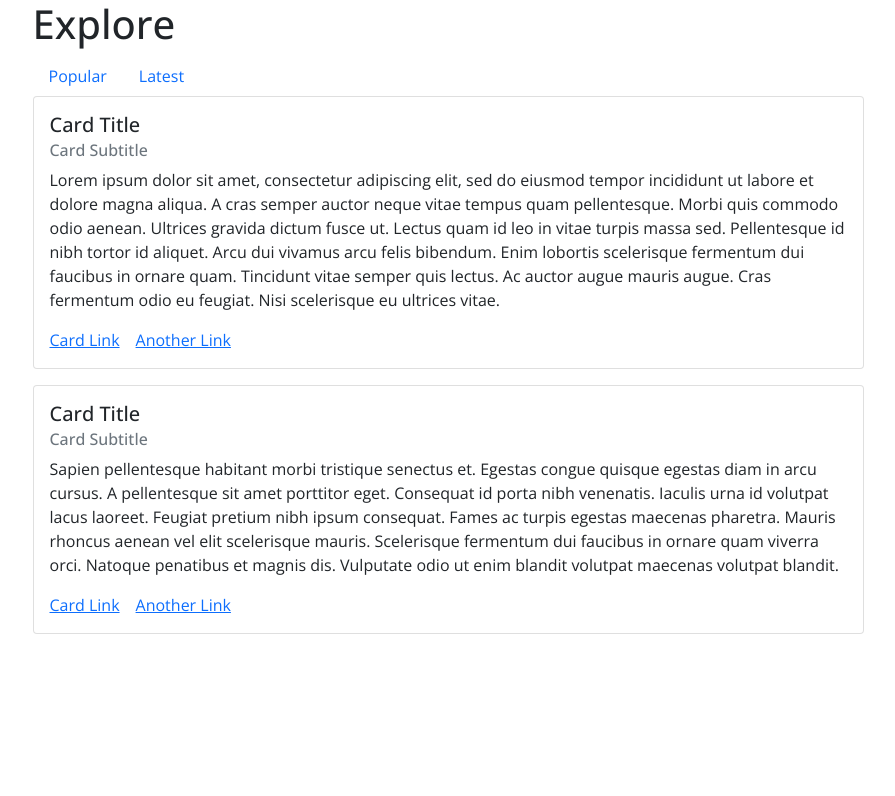
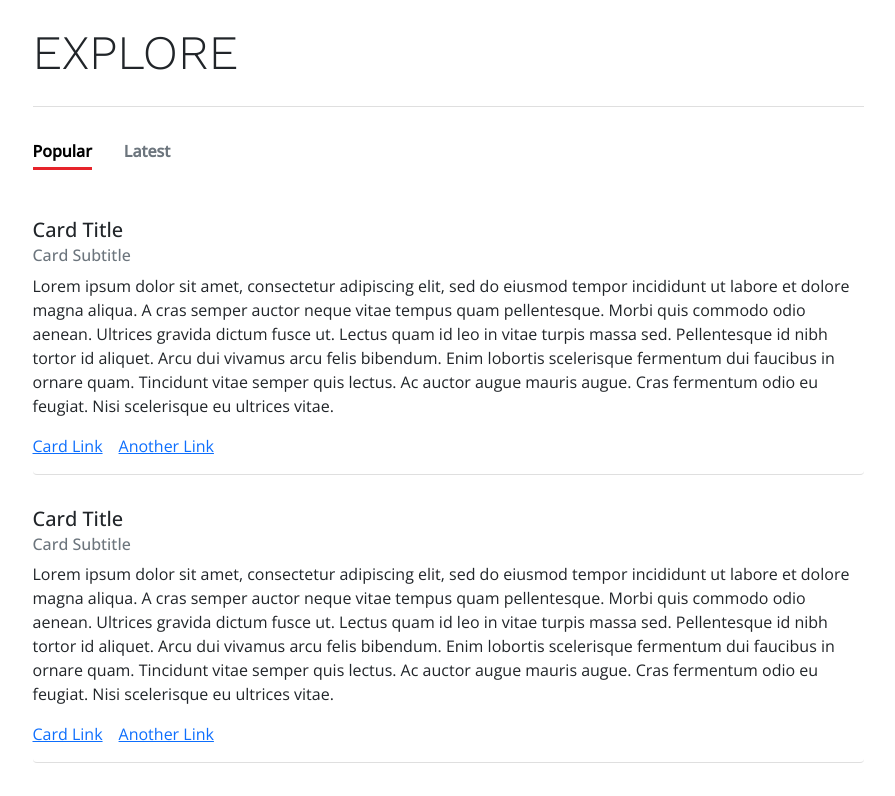
Before and after one commit to zenje/news-feed, a React (Create React App) app: page / in a window 1280 px wide. Shown: the top 796 px of the page, without its empty margins (192-1087 px from the left). Built offline with nearby package versions, Linux system fonts and the light colour scheme.

Commit message:
Organized layout into distinct components, applied styling

```diff
--- /dev/null
+++ b/src/components/App.css
@@ -0,0 +1,21 @@
+.header {
+  padding: 1.5rem 0;
+  border-bottom: 1px solid rgba(0, 0, 0, 0.125);
+}
+
+.header > h1 {
+  margin: 0;
+  text-transform: uppercase;
+  font-size: 2rem;
+  font-weight: 300;
+}
+
+@media (min-width: 576px) {
+  .header > h1 {
+    font-size: 3rem;
+  }
+}
+
+footer {
+  height: 2rem;
+}
--- a/src/components/App.tsx
+++ b/src/components/App.tsx
@@ -1,83 +1,25 @@
 import React from 'react';
-import Container from 'react-bootstrap/Container';
-import Row from 'react-bootstrap/Row';
-import Col from 'react-bootstrap/Col';
-import Card from 'react-bootstrap/Card';
-import Nav from 'react-bootstrap/Nav';
+import { NAV, TITLE } from '../constants';
+import './App.css';
+import AppContainer from './AppContainer';
+import FeedNav from './FeedNav';
+import NewsFeed from './NewsFeed';
 
-import Stack from 'react-bootstrap/Stack';
-
-function App() {
+const App = () => {
   return (
-    <Container fluid="sm">
-      <Row style={{ justifyContent: 'center' }}>
-        <Col lg={9}>
-          <header>
-            <h1>Explore</h1>
-          </header>
-          <nav>
-            <Nav defaultActiveKey="popular" as="ul">
-              <Nav.Item as="li">
-                <Nav.Link eventKey="popular">Popular</Nav.Link>
-              </Nav.Item>
-              <Nav.Item as="li">
-                <Nav.Link eventKey="latest">Latest</Nav.Link>
-              </Nav.Item>
-            </Nav>
-          </nav>
-          <main>
-            <Stack gap={3}>
-              <Card>
-                <Card.Body>
-                  <Card.Title>Card Title</Card.Title>
-                  <Card.Subtitle className="mb-2 text-muted">
-                    Card Subtitle
-                  </Card.Subtitle>
-                  <Card.Text>
-                    Lorem ipsum dolor sit amet, consectetur adipiscing elit, sed
-                    do eiusmod tempor incididunt ut labore et dolore magna
-                    aliqua. A cras semper auctor neque vitae tempus quam
-                    pellentesque. Morbi quis commodo odio aenean. Ultrices
-                    gravida dictum fusce ut. Lectus quam id leo in vitae turpis
-                    massa sed. Pellentesque id nibh tortor id aliquet. Arcu dui
-                    vivamus arcu felis bibendum. Enim lobortis scelerisque
-                    fermentum dui faucibus in ornare quam. Tincidunt vitae
-                    semper quis lectus. Ac auctor augue mauris augue. Cras
-                    fermentum odio eu feugiat. Nisi scelerisque eu ultrices
-                    vitae.
-                  </Card.Text>
-                  <Card.Link href="#">Card Link</Card.Link>
-                  <Card.Link href="#">Another Link</Card.Link>
-                </Card.Body>
-              </Card>
-              <Card>
-                <Card.Body>
-                  <Card.Title>Card Title</Card.Title>
-                  <Card.Subtitle className="mb-2 text-muted">
-                    Card Subtitle
-                  </Card.Subtitle>
-                  <Card.Text>
-                    Sapien pellentesque habitant morbi tristique senectus et.
-                    Egestas congue quisque egestas diam in arcu cursus. A
-                    pellentesque sit amet porttitor eget. Consequat id porta
-                    nibh venenatis. Iaculis urna id volutpat lacus laoreet.
-                    Feugiat pretium nibh ipsum consequat. Fames ac turpis
-                    egestas maecenas pharetra. Mauris rhoncus aenean vel elit
-                    scelerisque mauris. Scelerisque fermentum dui faucibus in
-                    ornare quam viverra orci. Natoque penatibus et magnis dis.
-                    Vulputate odio ut enim blandit volutpat maecenas volutpat
-                    blandit.
-                  </Card.Text>
-                  <Card.Link href="#">Card Link</Card.Link>
-                  <Card.Link href="#">Another Link</Card.Link>
-                </Card.Body>
-              </Card>
-            </Stack>
-          </main>
-        </Col>
-      </Row>
-    </Container>
+    <AppContainer>
+      <header className="header">
+        <h1>{TITLE}</h1>
+      </header>
+      <nav>
+        <FeedNav activeKey={NAV.POPULAR.eventKey} />
+      </nav>
+      <main>
+        <NewsFeed />
+      </main>
+      <footer></footer>
+    </AppContainer>
   );
-}
+};
 
 export default App;
--- /dev/null
+++ b/src/components/AppContainer.tsx
@@ -0,0 +1,20 @@
+import React from 'react';
+import Col from 'react-bootstrap/Col';
+import Container from 'react-bootstrap/Container';
+import Row from 'react-bootstrap/Row';
+
+type Props = {
+  children: React.ReactNode;
+};
+
+const AppContainer = ({ children }: Props) => {
+  return (
+    <Container fluid="sm">
+      <Row style={{ justifyContent: 'center' }}>
+        <Col lg={9}>{children}</Col>
+      </Row>
+    </Container>
+  );
+};
+
+export default AppContainer;
--- /dev/null
+++ b/src/components/FeedNav.css
@@ -0,0 +1,16 @@
+.nav.feed-nav {
+  display: flex;
+  padding: 2rem 0;
+  gap: 2rem;
+}
+
+.nav-link.feed-nav-link {
+  padding: 0;
+  color: #000;
+  font-weight: 600;
+}
+
+.active > .feed-nav-text {
+  border-bottom: 0.2rem solid #e6232a;
+  padding-bottom: 0.3rem;
+}
--- /dev/null
+++ b/src/components/FeedNav.tsx
@@ -0,0 +1,34 @@
+import React from 'react';
+import Nav from 'react-bootstrap/Nav';
+import { NAVIGATION_ITEM, NAV } from '../constants';
+import './FeedNav.css';
+
+type Props = {
+  activeKey: string;
+};
+
+interface NavItemProps extends NAVIGATION_ITEM {}
+
+const NavItem = ({ eventKey, label, disabled }: NavItemProps) => (
+  <Nav.Item as="li">
+    <Nav.Link eventKey={eventKey} className="feed-nav-link" disabled={disabled}>
+      <div className="feed-nav-text">{label}</div>
+    </Nav.Link>
+  </Nav.Item>
+);
+
+const FeedNav = ({ activeKey }: Props) => {
+  return (
+    <Nav
+      defaultActiveKey={NAV.POPULAR.eventKey}
+      activeKey={activeKey}
+      as="ul"
+      className="feed-nav"
+    >
+      <NavItem {...NAV.POPULAR} />
+      <NavItem {...NAV.LATEST} />
+    </Nav>
+  );
+};
+
+export default FeedNav;
--- /dev/null
+++ b/src/components/NewsCard.css
@@ -0,0 +1,8 @@
+.card.news-card {
+  border: 0;
+  border-bottom: 1px solid rgba(0, 0, 0, 0.125);
+}
+
+.card-body.news-card-body {
+  padding: 1rem 0;
+}
--- /dev/null
+++ b/src/components/NewsCard.tsx
@@ -0,0 +1,31 @@
+import React from 'react';
+import Card from 'react-bootstrap/Card';
+import './NewsCard.css';
+
+type Props = {};
+
+const NewsCard = (props: Props) => {
+  return (
+    <Card className="news-card">
+      <Card.Body className="news-card-body">
+        <Card.Title>Card Title</Card.Title>
+        <Card.Subtitle className="mb-2 text-muted">Card Subtitle</Card.Subtitle>
+        <Card.Text>
+          Lorem ipsum dolor sit amet, consectetur adipiscing elit, sed do
+          eiusmod tempor incididunt ut labore et dolore magna aliqua. A cras
+          semper auctor neque vitae tempus quam pellentesque. Morbi quis commodo
+          odio aenean. Ultrices gravida dictum fusce ut. Lectus quam id leo in
+          vitae turpis massa sed. Pellentesque id nibh tortor id aliquet. Arcu
+          dui vivamus arcu felis bibendum. Enim lobortis scelerisque fermentum
+          dui faucibus in ornare quam. Tincidunt vitae semper quis lectus. Ac
+          auctor augue mauris augue. Cras fermentum odio eu feugiat. Nisi
+          scelerisque eu ultrices vitae.
+        </Card.Text>
+        <Card.Link href="#">Card Link</Card.Link>
+        <Card.Link href="#">Another Link</Card.Link>
+      </Card.Body>
+    </Card>
+  );
+};
+
+export default NewsCard;
--- /dev/null
+++ b/src/components/NewsFeed.tsx
@@ -0,0 +1,18 @@
+import React from 'react';
+import Stack from 'react-bootstrap/Stack';
+import NewsCard from './NewsCard';
+import './NewsFeed.css';
+
+type Props = {};
+
+const NewsFeed = (props: Props) => {
+  return (
+    <Stack gap={3}>
+      <NewsCard />
+      <NewsCard />
+      <NewsCard />
+    </Stack>
+  );
+};
+
+export default NewsFeed;
--- /dev/null
+++ b/src/constants.ts
@@ -0,0 +1,24 @@
+export const TITLE = 'Explore';
+
+export interface NAVIGATION_ITEM {
+  eventKey: string;
+  label: string;
+  disabled: boolean;
+}
+
+interface NAVIGATION {
+  [key: string]: NAVIGATION_ITEM;
+}
+
+export const NAV: NAVIGATION = {
+  POPULAR: {
+    eventKey: 'POPULAR',
+    label: 'Popular',
+    disabled: false,
+  },
+  LATEST: {
+    eventKey: 'LATEST',
+    label: 'Latest',
+    disabled: true,
+  },
+};
--- a/src/index.css
+++ b/src/index.css
@@ -1,5 +1,14 @@
-@import url('https://fonts.googleapis.com/css2?family=Open+Sans:ital,wght@0,300;0,400;0,500;1,300;1,400;1,500&display=swap');
+@import url('https://fonts.googleapis.com/css2?family=Open+Sans:ital,wght@0,300;0,400;0,500;1,300;1,400;1,500&family=Work+Sans:ital,wght@0,300;0,400;1,300;1,400&display=swap');
 
 * {
   font-family: 'Open Sans', sans-serif;
 }
+
+h1,
+h2,
+h3,
+h4,
+h5,
+h6 {
+  font-family: 'Work Sans', 'Open Sans', sans-serif;
+}
```
Also changed, not shown: src/components/NewsFeed.css (added).
